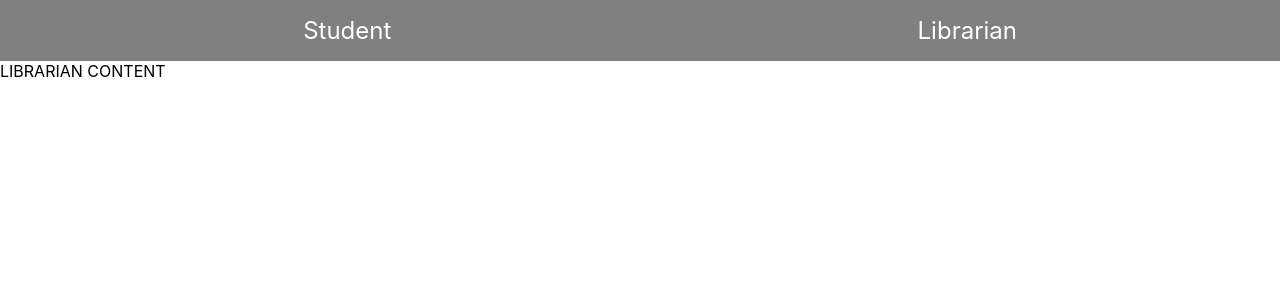
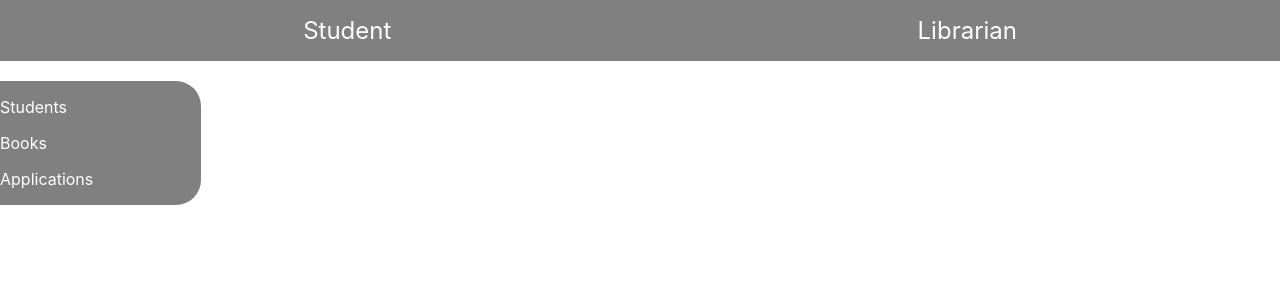
Before and after one commit to tarasmal/lib-fe, a React (Create React App) app: page /librarian in a window 1280 px wide. Shown: the top 300 px of the page. Built offline with nearby package versions, Linux system fonts and the light colour scheme.

Commit message:
feat: styling

```diff
--- a/src/App.js
+++ b/src/App.js
@@ -4,11 +4,11 @@ import CustomRouter from "./CustomRouter";
 
 
 const StudentContent = () => {
-    return <div className="content">Student Content</div>;
+    return <div className="container">Student Content</div>;
 };
 
 const LibrarianContent = () => {
-    return <div className="content">Librarian Content</div>;
+    return <div className="container">Librarian Content</div>;
 };
 
 const App = () => {
--- /dev/null
+++ b/src/api/constants.js
@@ -0,0 +1,4 @@
+const api = 'http://localhost:3000'
+export const studentsApi = `${api}/student`
+export const booksApi = `${api}/student`
+export const applicationsApi = `$${api}/applications`
--- /dev/null
+++ b/src/components/molecules/ContentItem/ContentItem.jsx
@@ -0,0 +1,32 @@
+import React from 'react';
+
+const itemRowStyle = {
+    display: 'flex',
+    alignItems: 'center',
+    justifyContent: 'space-between',
+    padding: '10px',
+    backgroundColor: '#f0f0f0',
+    marginBottom: '10px',
+};
+
+const attributeStyle = {
+    marginRight: '10px',
+};
+
+const ContentItem = ({ items }) => {
+    return (
+        <div>
+            {items.map((item, index) => (
+                <div key={index} style={itemRowStyle}>
+                    {Object.entries(item).map(([attribute, value]) => (
+                        <div key={attribute} style={attributeStyle}>
+                            <strong>{attribute}:</strong> {value}
+                        </div>
+                    ))}
+                </div>
+            ))}
+        </div>
+    );
+};
+
+export default ContentItem;
--- /dev/null
+++ b/src/components/molecules/MenuItem/MenuItem.jsx
@@ -0,0 +1,11 @@
+import React from 'react';
+import './MenuItem.styles.css'
+const MenuItem = ({text, onClick}) => {
+    return (
+        <p onClick={onClick} className={'menu-item'}>
+            {text}
+        </p>
+    );
+};
+
+export default MenuItem;
--- /dev/null
+++ b/src/components/molecules/MenuItem/MenuItem.styles.css
@@ -0,0 +1,7 @@
+.menu-item {
+    color: white;
+}
+.menu-item:hover {
+    opacity: 0.5;
+    cursor: pointer;
+}
--- a/src/components/organisms/Navbar/Navbar.styles.css
+++ b/src/components/organisms/Navbar/Navbar.styles.css
@@ -1,6 +1,7 @@
 .navbar {
     display: flex;
     background-color: grey;
+    margin-bottom: 20px;
 }
 .nav-links {
     display: flex;
--- a/src/components/pages/LibrarianContent/LibrarianContent.jsx
+++ b/src/components/pages/LibrarianContent/LibrarianContent.jsx
@@ -1,10 +1,13 @@
-import React from 'react';
+import React, {useState} from 'react';
+import ContentTemplate from "../../templates/ContentTemplate/ContentTemplate";
+const LibrarianContent = () => {
+    const [items, setItems] = useState([])
+    const menuItems = ['Students', 'Books', 'Applications']
+    const testItems = ['sdsdsd', 'sdsd', 'sdsdsdsdsd']
+    console.log(['Students', 'Books', 'Applications'])
+    return (
+        <ContentTemplate items={testItems} menuItems={menuItems}/>
 
-const LibrarianContent = () => {
-    return (
-        <div>
-            LIBRARIAN CONTENT
-        </div>
     );
 };
 
--- /dev/null
+++ b/src/components/pages/LibrarianContent/config.js
@@ -0,0 +1 @@
+export const menuItems = ['Students', 'Books', 'Applications']
--- a/src/components/pages/StudentContent/StudentContent.jsx
+++ b/src/components/pages/StudentContent/StudentContent.jsx
@@ -1,10 +1,11 @@
-import React from 'react';
+import React, {useState} from 'react';
+
+import ContentTemplate from "../../templates/ContentTemplate/ContentTemplate";
 
 const StudentContent = () => {
+    const [items, setItems] = useState([])
     return (
-        <div>
-            STUDENT CONTENT
-        </div>
+        <ContentTemplate items={items}/>
     );
 };
 
--- /dev/null
+++ b/src/components/templates/ContentTemplate/ContentTemplate.jsx
@@ -0,0 +1,36 @@
+import React from 'react';
+import './ContentTemplate.styles.css'
+import MenuItem from "../../molecules/MenuItem/MenuItem";
+import ContentItem from "../../molecules/ContentItem/ContentItem";
+const Menu = ({menuItems, itemOnClickHandler}) => {
+    return (
+        <div className={'menu'}>
+            {
+                menuItems?.map((item, index) => <MenuItem onClick={itemOnClickHandler} key={index} text={item}/>)
+            }
+        </div>
+    )
+}
+
+const Content = ({items}) => {
+    return (
+        <div className={'content'}>
+            {
+                //items?.map((item, index) => <ContentItem key={index} item={item}/>)
+            }
+        </div>
+    )
+}
+
+const ContentTemplate = ({items, menuItems}) => {
+    console.log(menuItems)
+    console.log(items)
+    return (
+        <div className={'container'}>
+            <Menu menuItems={menuItems}/>
+            <Content items={items}/>
+        </div>
+    );
+};
+
+export default ContentTemplate;
--- /dev/null
+++ b/src/components/templates/ContentTemplate/ContentTemplate.styles.css
@@ -0,0 +1,26 @@
+.menu {
+    flex-grow: 1;
+    flex-direction: column;
+    justify-content: space-between;
+    background-color: grey;
+    height: 100%;
+    border-top-right-radius: 25px;
+    border-bottom-right-radius: 25px;
+
+}
+
+.container {
+    display: flex;
+    height: 100%;
+    width: 100%;
+    flex-direction: row;
+    justify-content: space-between;
+    align-items: center;
+}
+.content {
+    flex-grow: 10;
+    flex-direction: row;
+    justify-content: center;
+    align-items: center;
+    height: 100%;
+}
```
Also changed, not shown: src/api/student.js (added, +7 -0 lines).
